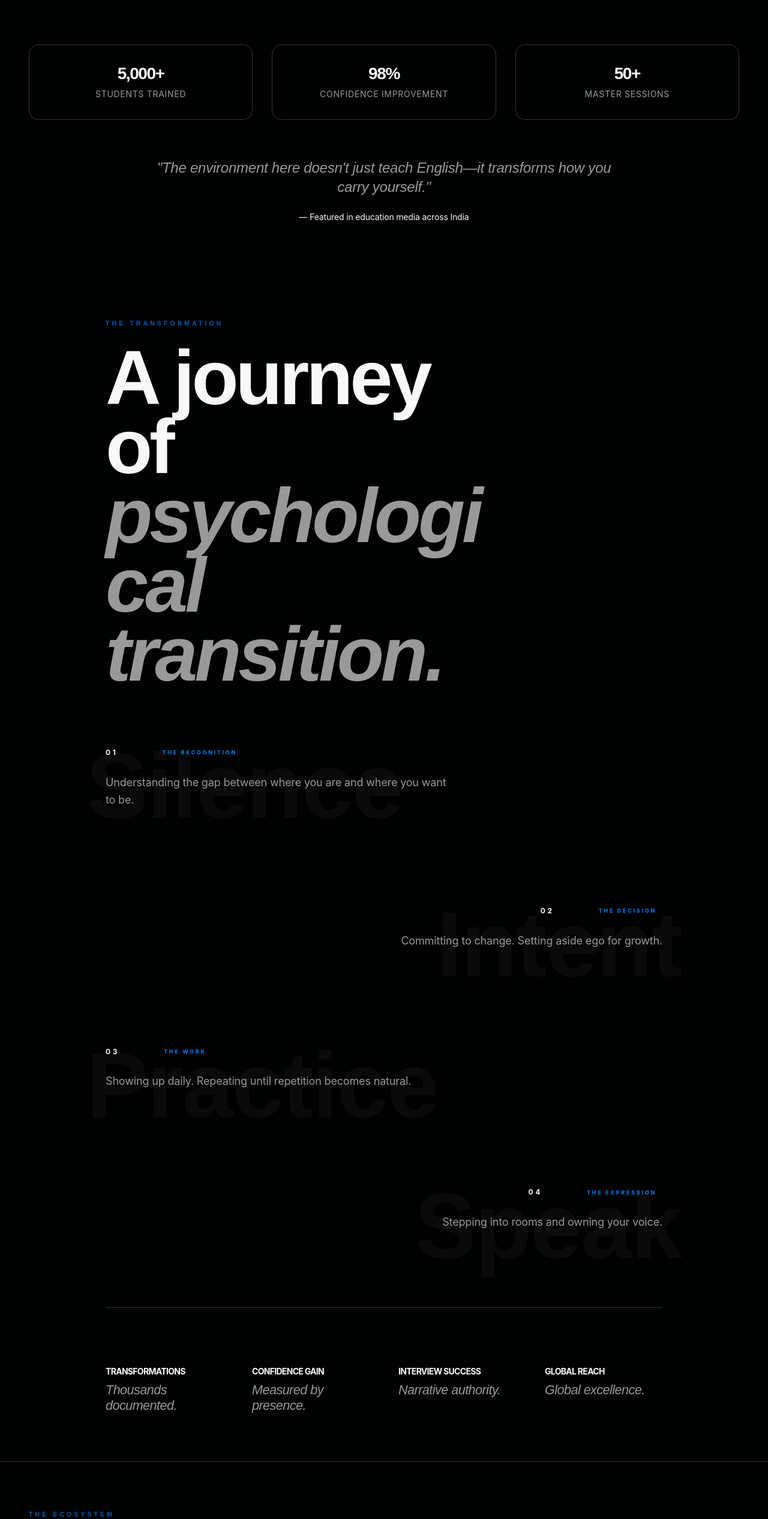
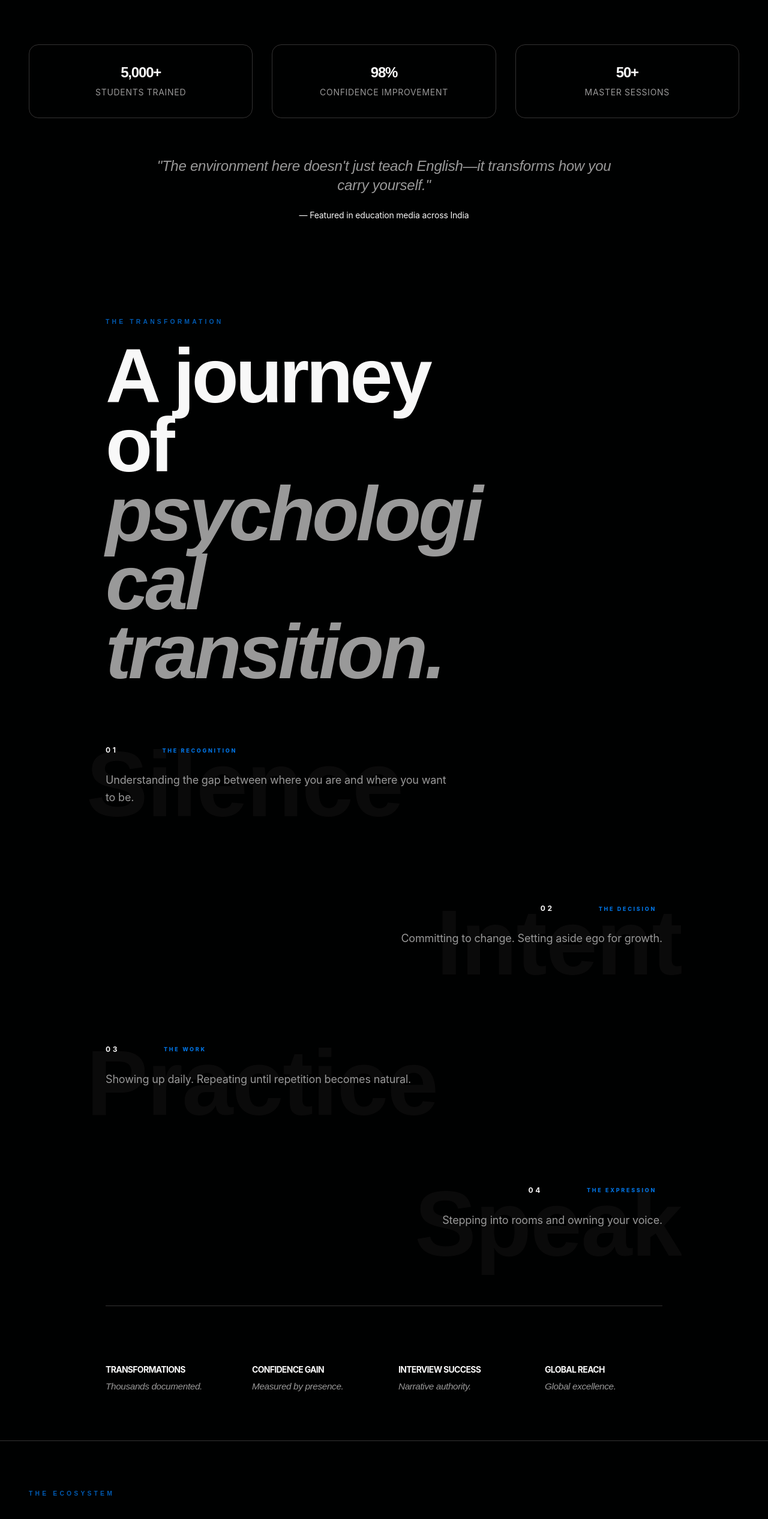
Before and after one commit to VickyVignesh0913/NST, a React (Vite) app: page / in a window 1280 px wide. Shown: the part 1959-4492 px from the top of the page at 60% size. Built offline with nearby package versions, Linux system fonts and the light colour scheme; a web font is replaced by a local one.

Commit message:
Further reduce heading sizes, add heading-sm class

```diff
--- a/src/components/LandingPage.tsx
+++ b/src/components/LandingPage.tsx
@@ -635,7 +635,7 @@ function TransformationJourneySection() {
               className="space-y-2"
             >
               <div className="text-sm font-bold text-primary tracking-tighter">TRANSFORMATIONS</div>
-              <div className="heading-md font-light text-secondary tracking-tight italic">Thousands documented.</div>
+              <div className="heading-sm font-light text-secondary tracking-tight italic">Thousands documented.</div>
             </motion.div>
             <motion.div
               initial={{ opacity: 0 }}
@@ -645,7 +645,7 @@ function TransformationJourneySection() {
               className="space-y-2"
             >
               <div className="text-sm font-bold text-primary tracking-tighter">CONFIDENCE GAIN</div>
-              <div className="heading-md font-light text-secondary tracking-tight italic">Measured by presence.</div>
+              <div className="heading-sm font-light text-secondary tracking-tight italic">Measured by presence.</div>
             </motion.div>
             <motion.div
               initial={{ opacity: 0 }}
@@ -655,7 +655,7 @@ function TransformationJourneySection() {
               className="space-y-2"
             >
               <div className="text-sm font-bold text-primary tracking-tighter">INTERVIEW SUCCESS</div>
-              <div className="heading-md font-light text-secondary tracking-tight italic">Narrative authority.</div>
+              <div className="heading-sm font-light text-secondary tracking-tight italic">Narrative authority.</div>
             </motion.div>
             <motion.div
               initial={{ opacity: 0 }}
@@ -665,7 +665,7 @@ function TransformationJourneySection() {
               className="space-y-2"
             >
               <div className="text-sm font-bold text-primary tracking-tighter">GLOBAL REACH</div>
-              <div className="heading-md font-light text-secondary tracking-tight italic">Global excellence.</div>
+              <div className="heading-sm font-light text-secondary tracking-tight italic">Global excellence.</div>
             </motion.div>
           </div>
         </div>
@@ -815,7 +815,7 @@ function KnowledgeAuthoritySection() {
             <div className="absolute bottom-6 left-6 right-6 flex justify-between items-end">
               <div>
                 <span className="text-[10px] uppercase tracking-widest text-dim font-bold">{broadcasts[0].category}</span>
-                <h3 className="text-2xl font-semibold text-white mt-2">{broadcasts[0].title}</h3>
+                <h3 className="text-xl font-semibold text-white mt-2">{broadcasts[0].title}</h3>
               </div>
               <span className="text-sm text-white/80 font-medium">{broadcasts[0].duration}</span>
             </div>
--- a/src/styles/globals.css
+++ b/src/styles/globals.css
@@ -141,33 +141,44 @@
   }
 
   .heading-xl {
-    font-size: clamp(1.25rem, 3vw, 2.5rem);
+    font-size: clamp(1.1rem, 2.5vw, 2rem);
     font-family: 'Clash Display', sans-serif;
     color: var(--text-primary);
-    line-height: 1.1;
-    letter-spacing: -0.02em;
+    line-height: 1.15;
+    letter-spacing: -0.01em;
     max-width: 100%;
     overflow-wrap: break-word;
     word-break: break-word;
   }
 
   .heading-lg {
-    font-size: clamp(1.1rem, 2.5vw, 1.75rem);
+    font-size: clamp(1rem, 2vw, 1.5rem);
     font-family: 'Clash Display', sans-serif;
     color: var(--text-primary);
-    line-height: 1.15;
-    letter-spacing: -0.02em;
+    line-height: 1.2;
+    letter-spacing: -0.01em;
     max-width: 100%;
     overflow-wrap: break-word;
     word-break: break-word;
   }
 
   .heading-md {
-    font-size: clamp(1rem, 2vw, 1.35rem);
+    font-size: clamp(0.9rem, 1.5vw, 1.15rem);
     font-family: 'Clash Display', sans-serif;
     color: var(--text-primary);
-    line-height: 1.2;
+    line-height: 1.25;
     letter-spacing: -0.01em;
+    max-width: 100%;
+    overflow-wrap: break-word;
+    word-break: break-word;
+  }
+
+  .heading-sm {
+    font-size: clamp(0.85rem, 1.2vw, 1rem);
+    font-family: 'Clash Display', sans-serif;
+    color: var(--text-primary);
+    line-height: 1.3;
+    letter-spacing: 0;
     max-width: 100%;
     overflow-wrap: break-word;
     word-break: break-word;
```
